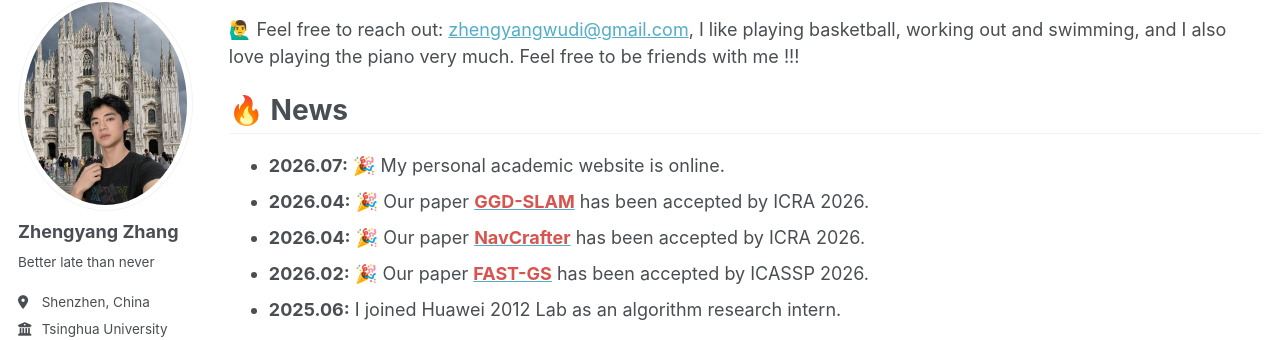
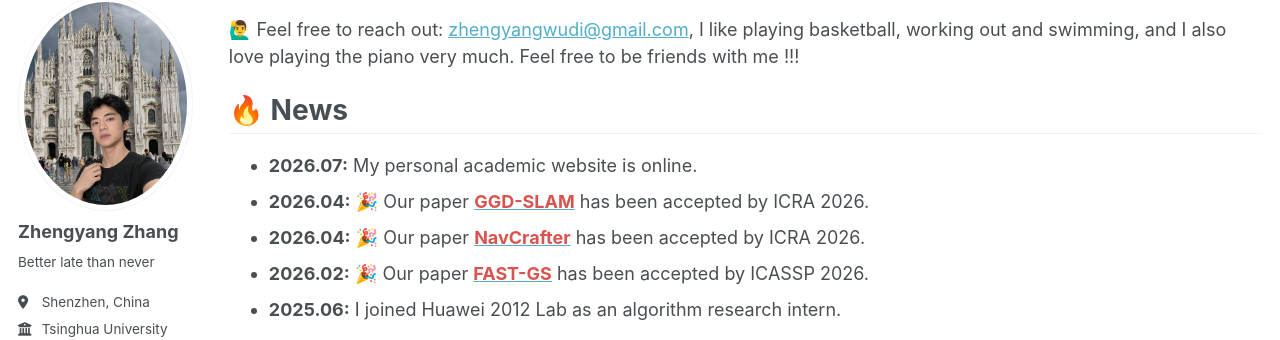
Before and after one commit to ZhengyangZhang1107/zhengyangzhang1107.github.io, a Jekyll site: the page built from _pages/about.md, in a window 1280 px wide and 900 px high, scrolled down 425 px. Shown: the part 105-445 px from the top of the window. Built offline with Jekyll 4.4.1, drawn with Linux system fonts in a browser that asks for light colours; a style sheet for code colours, icons or effects is not loaded.

```diff
--- a/_pages/about.md
+++ b/_pages/about.md
@@ -44,7 +44,7 @@ My research focuses on <span style="color: #d9534f; font-weight: bold;">3D/4D vi
 <h1 style="margin-top: 10px; border-bottom: 1px solid #f2f3f3; padding-bottom: 5px; margin-bottom: 10px;">🔥 News</h1>
 
 <ul>
-  <li><strong>2026.07:</strong> 🎉 My personal academic website is online.</li>
+  <li><strong>2026.07:</strong> My personal academic website is online.</li>
   <li><strong>2026.04:</strong> 🎉 Our paper <a href="https://arxiv.org/abs/2604.12837" target="_blank"><span style="color: #d9534f; font-weight: bold;">GGD-SLAM</span></a> has been accepted by ICRA 2026.</li>
   <li><strong>2026.04:</strong> 🎉 Our paper <a href="https://arxiv.org/abs/2604.02828" target="_blank"><span style="color: #d9534f; font-weight: bold;">NavCrafter</span></a> has been accepted by ICRA 2026.</li>
   <li><strong>2026.02:</strong> 🎉 Our paper <a href="https://arxiv.org/abs/2608.01958" target="_blank"><span style="color: #d9534f; font-weight: bold;">FAST-GS</span></a> has been accepted by ICASSP 2026.</li>
```
